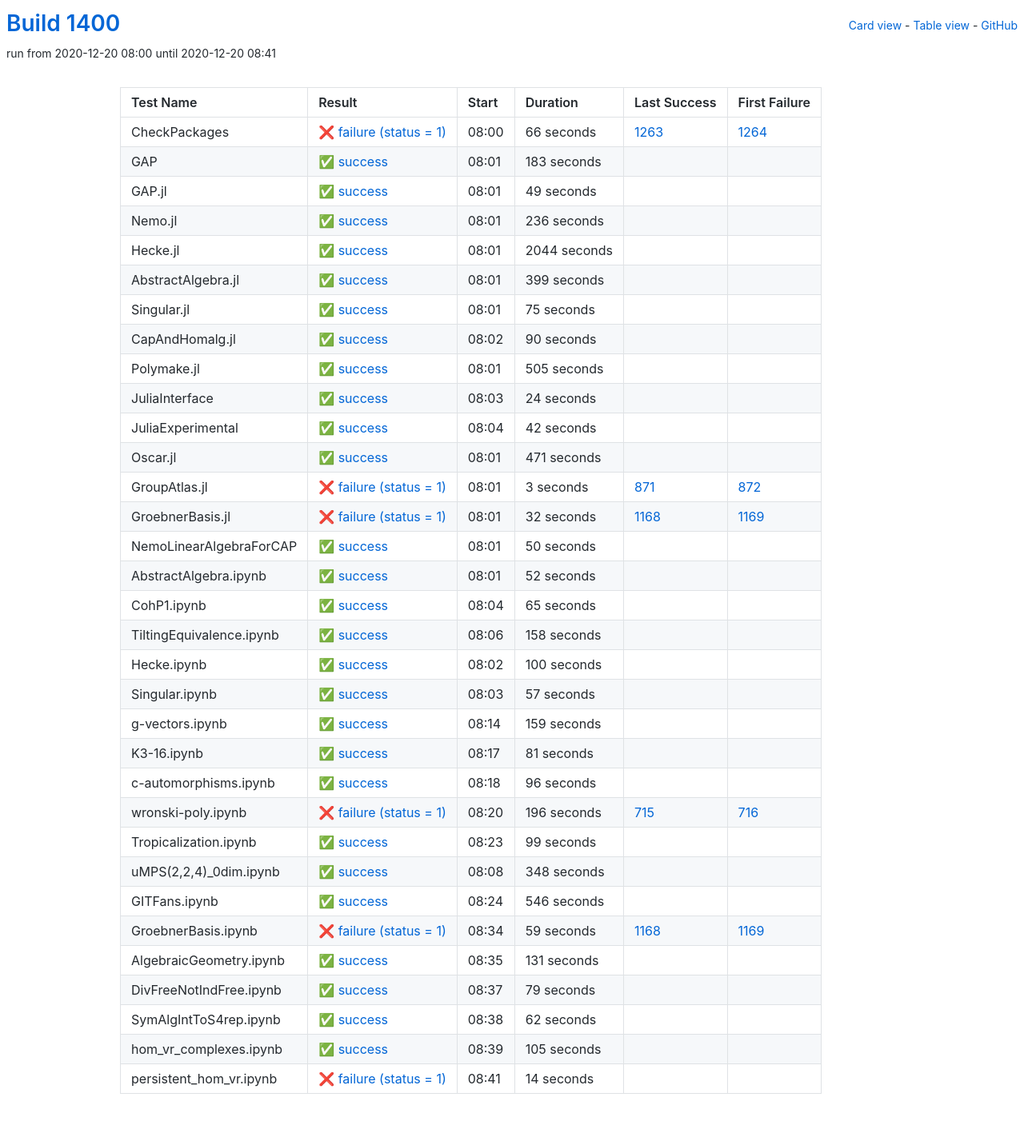
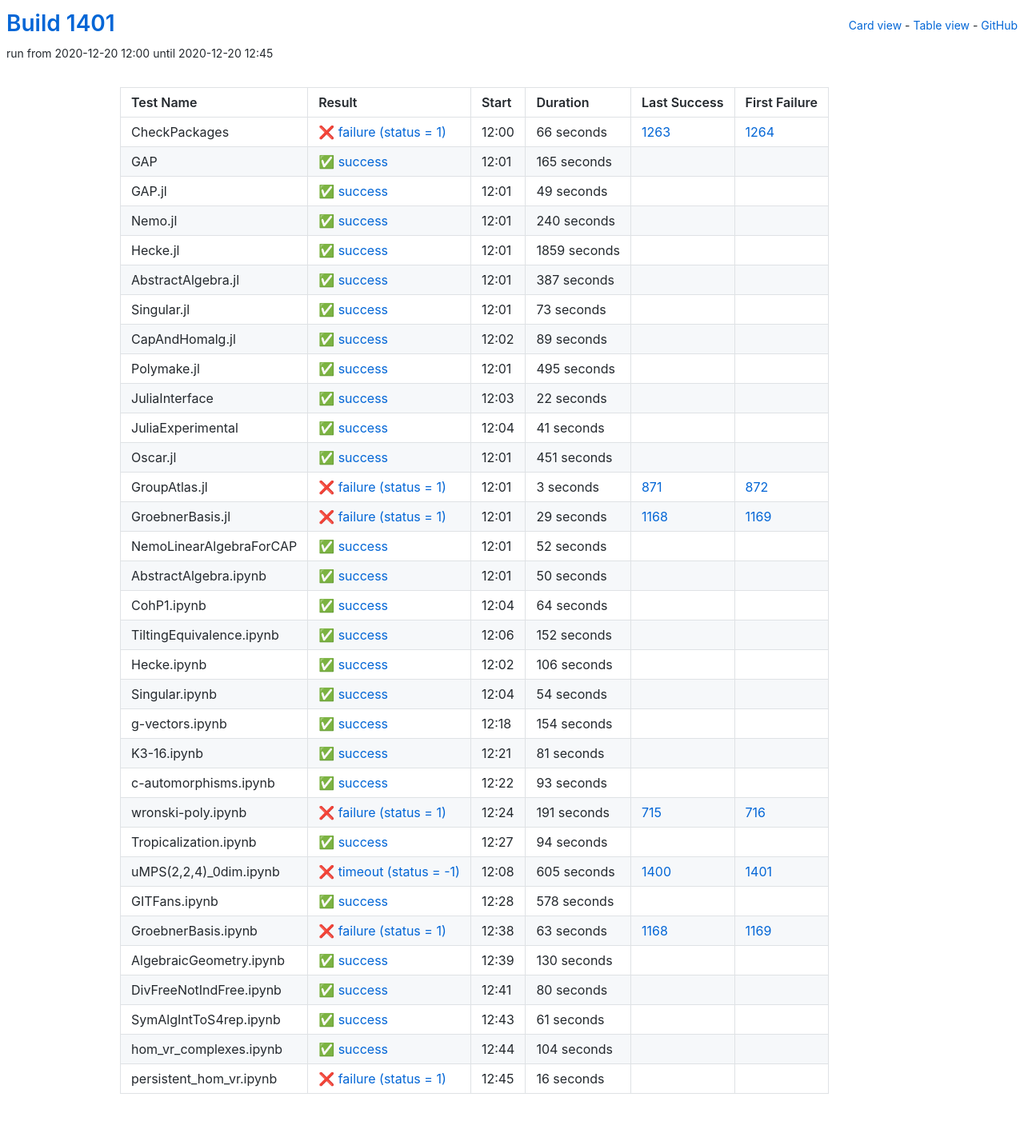
Before and after one commit to oscar-system/oscar-ci-status-stable, a Jekyll site: the page built from table.html, in a window 1280 px wide. Shown: the whole page at 80% size. Built offline with Jekyll 4.4.1, drawn with Linux system fonts in a browser that asks for light colours.

Commit message:
Build #1401

```diff
--- a/_data/ci.yml
+++ b/_data/ci.yml
@@ -1,6 +1,6 @@
 ---
-build: 1400
-build_url: https://oscarci.mathematik.uni-kl.de/job/oscar-stable/1400/
+build: 1401
+build_url: https://oscarci.mathematik.uni-kl.de/job/oscar-stable/1401/
 job: oscar-stable
 organization: oscar-system
 repo: oscar-ci-status-stable
@@ -8,8 +8,8 @@ repourl: https://github.com/oscar-system/oscar-ci-status-stable
 tests:
 - name: CheckPackages
   id: checkpackages
-  log: https://oscarci.mathematik.uni-kl.de/job/oscar-stable/1400/artifact/logs/build-1400/CheckPackages.log
-  start: 2020-12-20 08:00
+  log: https://oscarci.mathematik.uni-kl.de/job/oscar-stable/1401/artifact/logs/build-1401/CheckPackages.log
+  start: 2020-12-20 12:00
   success: false
   exitcode: 1
   status: failure
@@ -20,20 +20,20 @@ tests:
   first_failure_url: https://oscarci.mathematik.uni-kl.de/job/oscar-stable/1264/
 - name: GAP
   id: gap
-  log: https://oscarci.mathematik.uni-kl.de/job/oscar-stable/1400/artifact/logs/build-1400/GAP.log
-  start: 2020-12-20 08:01
+  log: https://oscarci.mathematik.uni-kl.de/job/oscar-stable/1401/artifact/logs/build-1401/GAP.log
+  start: 2020-12-20 12:01
   success: true
   exitcode: 0
   status: success
-  duration: 183
+  duration: 165
   last_success: false
   last_success_url:
   first_failure: false
   first_failure_url:
 - name: GAP.jl
   id: gap-jl
-  log: https://oscarci.mathematik.uni-kl.de/job/oscar-stable/1400/artifact/logs/build-1400/GAP.jl.log
-  start: 2020-12-20 08:01
+  log: https://oscarci.mathematik.uni-kl.de/job/oscar-stable/1401/artifact/logs/build-1401/GAP.jl.log
+  start: 2020-12-20 12:01
   success: true
   exitcode: 0
   status: success
@@ -44,116 +44,116 @@ tests:
   first_failure_url:
 - name: Nemo.jl
   id: nemo-jl
-  log: https://oscarci.mathematik.uni-kl.de/job/oscar-stable/1400/artifact/logs/build-1400/Nemo.jl.log
-  start: 2020-12-20 08:01
+  log: https://oscarci.mathematik.uni-kl.de/job/oscar-stable/1401/artifact/logs/build-1401/Nemo.jl.log
+  start: 2020-12-20 12:01
   success: true
   exitcode: 0
   status: success
-  duration: 236
+  duration: 240
   last_success: false
   last_success_url:
   first_failure: false
   first_failure_url:
 - name: Hecke.jl
   id: hecke-jl
-  log: https://oscarci.mathematik.uni-kl.de/job/oscar-stable/1400/artifact/logs/build-1400/Hecke.jl.log
-  start: 2020-12-20 08:01
+  log: https://oscarci.mathematik.uni-kl.de/job/oscar-stable/1401/artifact/logs/build-1401/Hecke.jl.log
+  start: 2020-12-20 12:01
   success: true
   exitcode: 0
   status: success
-  duration: 2044
+  duration: 1859
   last_success: false
   last_success_url:
   first_failure: false
   first_failure_url:
 - name: AbstractAlgebra.jl
   id: abstractalgebra-jl
-  log: https://oscarci.mathematik.uni-kl.de/job/oscar-stable/1400/artifact/logs/build-1400/AbstractAlgebra.jl.log
-  start: 2020-12-20 08:01
+  log: https://oscarci.mathematik.uni-kl.de/job/oscar-stable/1401/artifact/logs/build-1401/AbstractAlgebra.jl.log
+  start: 2020-12-20 12:01
   success: true
   exitcode: 0
   status: success
-  duration: 399
+  duration: 387
   last_success: false
   last_success_url:
   first_failure: false
   first_failure_url:
 - name: Singular.jl
   id: singular-jl
-  log: https://oscarci.mathematik.uni-kl.de/job/oscar-stable/1400/artifact/logs/build-1400/Singular.jl.log
-  start: 2020-12-20 08:01
+  log: https://oscarci.mathematik.uni-kl.de/job/oscar-stable/1401/artifact/logs/build-1401/Singular.jl.log
+  start: 2020-12-20 12:01
   success: true
   exitcode: 0
   status: success
-  duration: 75
+  duration: 73
   last_success: false
   last_success_url:
   first_failure: false
   first_failure_url:
 - name: CapAndHomalg.jl
   id: capandhomalg-jl
-  log: https://oscarci.mathematik.uni-kl.de/job/oscar-stable/1400/artifact/logs/build-1400/CapAndHomalg.jl.log
-  start: 2020-12-20 08:02
+  log: https://oscarci.mathematik.uni-kl.de/job/oscar-stable/1401/artifact/logs/build-1401/CapAndHomalg.jl.log
+  start: 2020-12-20 12:02
   success: true
   exitcode: 0
   status: success
-  duration: 90
+  duration: 89
   last_success: false
   last_success_url:
   first_failure: false
   first_failure_url:
 - name: Polymake.jl
   id: polymake-jl
-  log: https://oscarci.mathematik.uni-kl.de/job/oscar-stable/1400/artifact/logs/build-1400/Polymake.jl.log
-  start: 2020-12-20 08:01
+  log: https://oscarci.mathematik.uni-kl.de/job/oscar-stable/1401/artifact/logs/build-1401/Polymake.jl.log
+  start: 2020-12-20 12:01
   success: true
   exitcode: 0
   status: success
-  duration: 505
+  duration: 495
   last_success: false
   last_success_url:
   first_failure: false
   first_failure_url:
 - name: JuliaInterface
   id: juliainterface
-  log: https://oscarci.mathematik.uni-kl.de/job/oscar-stable/1400/artifact/logs/build-1400/JuliaInterface.log
-  start: 2020-12-20 08:03
+  log: https://oscarci.mathematik.uni-kl.de/job/oscar-stable/1401/artifact/logs/build-1401/JuliaInterface.log
+  start: 2020-12-20 12:03
   success: true
   exitcode: 0
   status: success
-  duration: 24
+  duration: 22
   last_success: false
   last_success_url:
   first_failure: false
   first_failure_url:
 - name: JuliaExperimental
   id: juliaexperimental
-  log: https://oscarci.mathematik.uni-kl.de/job/oscar-stable/1400/artifact/logs/build-1400/JuliaExperimental.log
-  start: 2020-12-20 08:04
+  log: https://oscarci.mathematik.uni-kl.de/job/oscar-stable/1401/artifact/logs/build-1401/JuliaExperimental.log
+  start: 2020-12-20 12:04
   success: true
   exitcode: 0
   status: success
-  duration: 42
+  duration: 41
   last_success: false
   last_success_url:
   first_failure: false
   first_failure_url:
 - name: Oscar.jl
   id: oscar-jl
-  log: https://oscarci.mathematik.uni-kl.de/job/oscar-stable/1400/artifact/logs/build-1400/Oscar.jl.log
-  start: 2020-12-20 08:01
+  log: https://oscarci.mathematik.uni-kl.de/job/oscar-stable/1401/artifact/logs/build-1401/Oscar.jl.log
+  start: 2020-12-20 12:01
   success: true
   exitcode: 0
   status: success
-  duration: 471
+  duration: 451
   last_success: false
   last_success_url:
   first_failure: false
   first_failure_url:
 - name: GroupAtlas.jl
   id: groupatlas-jl
-  log: https://oscarci.mathematik.uni-kl.de/job/oscar-stable/1400/artifact/logs/build-1400/GroupAtlas.jl.log
-  start: 2020-12-20 08:01
+  log: https://oscarci.mathematik.uni-kl.de/job/oscar-stable/1401/artifact/logs/build-1401/GroupAtlas.jl.log
+  start: 2020-12-20 12:01
   success: false
   exitcode: 1
   status: failure
@@ -164,20 +164,32 @@ tests:
   first_failure_url: https://oscarci.mathematik.uni-kl.de/job/oscar-stable/872/
 - name: GroebnerBasis.jl
   id: groebnerbasis-jl
-  log: https://oscarci.mathematik.uni-kl.de/job/oscar-stable/1400/artifact/logs/build-1400/GroebnerBasis.jl.log
-  start: 2020-12-20 08:01
+  log: https://oscarci.mathematik.uni-kl.de/job/oscar-stable/1401/artifact/logs/build-1401/GroebnerBasis.jl.log
+  start: 2020-12-20 12:01
   success: false
   exitcode: 1
   status: failure
-  duration: 32
+  duration: 29
   last_success: 1168
   last_success_url: https://oscarci.mathematik.uni-kl.de/job/oscar-stable/1168/
   first_failure: 1169
   first_failure_url: https://oscarci.mathematik.uni-kl.de/job/oscar-stable/1169/
 - name: NemoLinearAlgebraForCAP
   id: nemolinearalgebraforcap
-  log: https://oscarci.mathematik.uni-kl.de/job/oscar-stable/1400/artifact/logs/build-1400/NemoLinearAlgebraForCAP.log
-  start: 2020-12-20 08:01
+  log: https://oscarci.mathematik.uni-kl.de/job/oscar-stable/1401/artifact/logs/build-1401/NemoLinearAlgebraForCAP.log
+  start: 2020-12-20 12:01
+  success: true
+  exitcode: 0
+  status: success
+  duration: 52
+  last_success: false
+  last_success_url:
+  first_failure: false
+  first_failure_url:
+- name: AbstractAlgebra.ipynb
+  id: abstractalgebra-ipynb
+  log: https://oscarci.mathematik.uni-kl.de/job/oscar-stable/1401/artifact/logs/build-1401/AbstractAlgebra.ipynb.log
+  start: 2020-12-20 12:01
   success: true
   exitcode: 0
   status: success
@@ -186,82 +198,70 @@ tests:
   last_success_url:
   first_failure: false
   first_failure_url:
-- name: AbstractAlgebra.ipynb
-  id: abstractalgebra-ipynb
-  log: https://oscarci.mathematik.uni-kl.de/job/oscar-stable/1400/artifact/logs/build-1400/AbstractAlgebra.ipynb.log
-  start: 2020-12-20 08:01
+- name: CohP1.ipynb
+  id: cohp1-ipynb
+  log: https://oscarci.mathematik.uni-kl.de/job/oscar-stable/1401/artifact/logs/build-1401/CohP1.ipynb.log
+  start: 2020-12-20 12:04
   success: true
   exitcode: 0
   status: success
-  duration: 52
-  last_success: false
-  last_success_url:
-  first_failure: false
-  first_failure_url:
-- name: CohP1.ipynb
-  id: cohp1-ipynb
-  log: https://oscarci.mathematik.uni-kl.de/job/oscar-stable/1400/artifact/logs/build-1400/CohP1.ipynb.log
-  start: 2020-12-20 08:04
-  success: true
-  exitcode: 0
-  status: success
-  duration: 65
+  duration: 64
   last_success: false
   last_success_url:
   first_failure: false
   first_failure_url:
 - name: TiltingEquivalence.ipynb
   id: tiltingequivalence-ipynb
-  log: https://oscarci.mathematik.uni-kl.de/job/oscar-stable/1400/artifact/logs/build-1400/TiltingEquivalence.ipynb.log
-  start: 2020-12-20 08:06
+  log: https://oscarci.mathematik.uni-kl.de/job/oscar-stable/1401/artifact/logs/build-1401/TiltingEquivalence.ipynb.log
+  start: 2020-12-20 12:06
   success: true
   exitcode: 0
   status: success
-  duration: 158
+  duration: 152
   last_success: false
   last_success_url:
   first_failure: false
   first_failure_url:
 - name: Hecke.ipynb
   id: hecke-ipynb
-  log: https://oscarci.mathematik.uni-kl.de/job/oscar-stable/1400/artifact/logs/build-1400/Hecke.ipynb.log
-  start: 2020-12-20 08:02
+  log: https://oscarci.mathematik.uni-kl.de/job/oscar-stable/1401/artifact/logs/build-1401/Hecke.ipynb.log
+  start: 2020-12-20 12:02
   success: true
   exitcode: 0
   status: success
-  duration: 100
+  duration: 106
   last_success: false
   last_success_url:
   first_failure: false
   first_failure_url:
 - name: Singular.ipynb
   id: singular-ipynb
-  log: https://oscarci.mathematik.uni-kl.de/job/oscar-stable/1400/artifact/logs/build-1400/Singular.ipynb.log
-  start: 2020-12-20 08:03
+  log: https://oscarci.mathematik.uni-kl.de/job/oscar-stable/1401/artifact/logs/build-1401/Singular.ipynb.log
+  start: 2020-12-20 12:04
   success: true
   exitcode: 0
   status: success
-  duration: 57
+  duration: 54
   last_success: false
   last_success_url:
   first_failure: false
   first_failure_url:
 - name: g-vectors.ipynb
   id: g-vectors-ipynb
-  log: https://oscarci.mathematik.uni-kl.de/job/oscar-stable/1400/artifact/logs/build-1400/g-vectors.ipynb.log
-  start: 2020-12-20 08:14
+  log: https://oscarci.mathematik.uni-kl.de/job/oscar-stable/1401/artifact/logs/build-1401/g-vectors.ipynb.log
+  start: 2020-12-20 12:18
   success: true
   exitcode: 0
   status: success
-  duration: 159
+  duration: 154
   last_success: false
   last_success_url:
   first_failure: false
   first_failure_url:
 - name: K3-16.ipynb
   id: k3-16-ipynb
-  log: https://oscarci.mathematik.uni-kl.de/job/oscar-stable/1400/artifact/logs/build-1400/K3-16.ipynb.log
-  start: 2020-12-20 08:17
+  log: https://oscarci.mathematik.uni-kl.de/job/oscar-stable/1401/artifact/logs/build-1401/K3-16.ipynb.log
+  start: 2020-12-20 12:21
   success: true
   exitcode: 0
   status: success
@@ -272,132 +272,132 @@ tests:
   first_failure_url:
 - name: c-automorphisms.ipynb
   id: c-automorphisms-ipynb
-  log: https://oscarci.mathematik.uni-kl.de/job/oscar-stable/1400/artifact/logs/build-1400/c-automorphisms.ipynb.log
-  start: 2020-12-20 08:18
+  log: https://oscarci.mathematik.uni-kl.de/job/oscar-stable/1401/artifact/logs/build-1401/c-automorphisms.ipynb.log
+  start: 2020-12-20 12:22
   success: true
   exitcode: 0
   status: success
-  duration: 96
+  duration: 93
   last_success: false
   last_success_url:
   first_failure: false
   first_failure_url:
 - name: wronski-poly.ipynb
   id: wronski-poly-ipynb
-  log: https://oscarci.mathematik.uni-kl.de/job/oscar-stable/1400/artifact/logs/build-1400/wronski-poly.ipynb.log
-  start: 2020-12-20 08:20
+  log: https://oscarci.mathematik.uni-kl.de/job/oscar-stable/1401/artifact/logs/build-1401/wronski-poly.ipynb.log
+  start: 2020-12-20 12:24
   success: false
   exitcode: 1
   status: failure
-  duration: 196
+  duration: 191
   last_success: 715
   last_success_url: https://oscarci.mathematik.uni-kl.de/job/oscar-stable/715/
   first_failure: 716
   first_failure_url: https://oscarci.mathematik.uni-kl.de/job/oscar-stable/716/
 - name: Tropicalization.ipynb
   id: tropicalization-ipynb
-  log: https://oscarci.mathematik.uni-kl.de/job/oscar-stable/1400/artifact/logs/build-1400/Tropicalization.ipynb.log
-  start: 2020-12-20 08:23
+  log: https://oscarci.mathematik.uni-kl.de/job/oscar-stable/1401/artifact/logs/build-1401/Tropicalization.ipynb.log
+  start: 2020-12-20 12:27
   success: true
   exitcode: 0
   status: success
-  duration: 99
+  duration: 94
   last_success: false
   last_success_url:
   first_failure: false
   first_failure_url:
 - name: uMPS(2,2,4)_0dim.ipynb
   id: umps-2-2-4-0dim-ipynb
-  log: https://oscarci.mathematik.uni-kl.de/job/oscar-stable/1400/artifact/logs/build-1400/uMPS-2-2-4-_0dim.ipynb.log
-  start: 2020-12-20 08:08
+  log: https://oscarci.mathematik.uni-kl.de/job/oscar-stable/1401/artifact/logs/build-1401/uMPS-2-2-4-_0dim.ipynb.log
+  start: 2020-12-20 12:08
+  success: false
+  exitcode: -1
+  status: timeout
+  duration: 605
+  last_success: 1400
+  last_success_url: https://oscarci.mathematik.uni-kl.de/job/oscar-stable/1400/
+  first_failure: 1401
+  first_failure_url: https://oscarci.mathematik.uni-kl.de/job/oscar-stable/1401/
+- name: GITFans.ipynb
+  id: gitfans-ipynb
+  log: https://oscarci.mathematik.uni-kl.de/job/oscar-stable/1401/artifact/logs/build-1401/GITFans.ipynb.log
+  start: 2020-12-20 12:28
   success: true
   exitcode: 0
   status: success
-  duration: 348
-  last_success: false
-  last_success_url:
-  first_failure: false
-  first_failure_url:
-- name: GITFans.ipynb
-  id: gitfans-ipynb
-  log: https://oscarci.mathematik.uni-kl.de/job/oscar-stable/1400/artifact/logs/build-1400/GITFans.ipynb.log
-  start: 2020-12-20 08:24
-  success: true
-  exitcode: 0
-  status: success
-  duration: 546
+  duration: 578
   last_success: false
   last_success_url:
   first_failure: false
   first_failure_url:
 - name: GroebnerBasis.ipynb
   id: groebnerbasis-ipynb
-  log: https://oscarci.mathematik.uni-kl.de/job/oscar-stable/1400/artifact/logs/build-1400/GroebnerBasis.ipynb.log
-  start: 2020-12-20 08:34
+  log: https://oscarci.mathematik.uni-kl.de/job/oscar-stable/1401/artifact/logs/build-1401/GroebnerBasis.ipynb.log
+  start: 2020-12-20 12:38
   success: false
   exitcode: 1
   status: failure
-  duration: 59
+  duration: 63
   last_success: 1168
   last_success_url: https://oscarci.mathematik.uni-kl.de/job/oscar-stable/1168/
   first_failure: 1169
   first_failure_url: https://oscarci.mathematik.uni-kl.de/job/oscar-stable/1169/
 - name: AlgebraicGeometry.ipynb
   id: algebraicgeometry-ipynb
-  log: https://oscarci.mathematik.uni-kl.de/job/oscar-stable/1400/artifact/logs/build-1400/AlgebraicGeometry.ipynb.log
-  start: 2020-12-20 08:35
+  log: https://oscarci.mathematik.uni-kl.de/job/oscar-stable/1401/artifact/logs/build-1401/AlgebraicGeometry.ipynb.log
+  start: 2020-12-20 12:39
   success: true
   exitcode: 0
   status: success
-  duration: 131
+  duration: 130
   last_success: false
   last_success_url:
   first_failure: false
   first_failure_url:
 - name: DivFreeNotIndFree.ipynb
   id: divfreenotindfree-ipynb
-  log: https://oscarci.mathematik.uni-kl.de/job/oscar-stable/1400/artifact/logs/build-1400/DivFreeNotIndFree.ipynb.log
-  start: 2020-12-20 08:37
+  log: https://oscarci.mathematik.uni-kl.de/job/oscar-stable/1401/artifact/logs/build-1401/DivFreeNotIndFree.ipynb.log
+  start: 2020-12-20 12:41
   success: true
   exitcode: 0
   status: success
-  duration: 79
+  duration: 80
   last_success: false
   last_success_url:
   first_failure: false
   first_failure_url:
 - name: SymAlgIntToS4rep.ipynb
   id: symalginttos4rep-ipynb
-  log: https://oscarci.mathematik.uni-kl.de/job/oscar-stable/1400/artifact/logs/build-1400/SymAlgIntToS4rep.ipynb.log
-  start: 2020-12-20 08:38
+  log: https://oscarci.mathematik.uni-kl.de/job/oscar-stable/1401/artifact/logs/build-1401/SymAlgIntToS4rep.ipynb.log
+  start: 2020-12-20 12:43
   success: true
   exitcode: 0
   status: success
-  duration: 62
+  duration: 61
   last_success: false
   last_success_url:
   first_failure: false
   first_failure_url:
 - name: hom_vr_complexes.ipynb
   id: hom-vr-complexes-ipynb
-  log: https://oscarci.mathematik.uni-kl.de/job/oscar-stable/1400/artifact/logs/build-1400/hom_vr_complexes.ipynb.log
-  start: 2020-12-20 08:39
+  log: https://oscarci.mathematik.uni-kl.de/job/oscar-stable/1401/artifact/logs/build-1401/hom_vr_complexes.ipynb.log
+  start: 2020-12-20 12:44
   success: true
   exitcode: 0
   status: success
-  duration: 105
+  duration: 104
   last_success: false
   last_success_url:
   first_failure: false
   first_failure_url:
 - name: persistent_hom_vr.ipynb
   id: persistent-hom-vr-ipynb
-  log: https://oscarci.mathematik.uni-kl.de/job/oscar-stable/1400/artifact/logs/build-1400/persistent_hom_vr.ipynb.log
-  start: 2020-12-20 08:41
+  log: https://oscarci.mathematik.uni-kl.de/job/oscar-stable/1401/artifact/logs/build-1401/persistent_hom_vr.ipynb.log
+  start: 2020-12-20 12:45
   success: false
   exitcode: 1
   status: failure
-  duration: 14
+  duration: 16
   last_success: false
   last_success_url:
   first_failure: false
```
Also changed, not shown: README.md.
